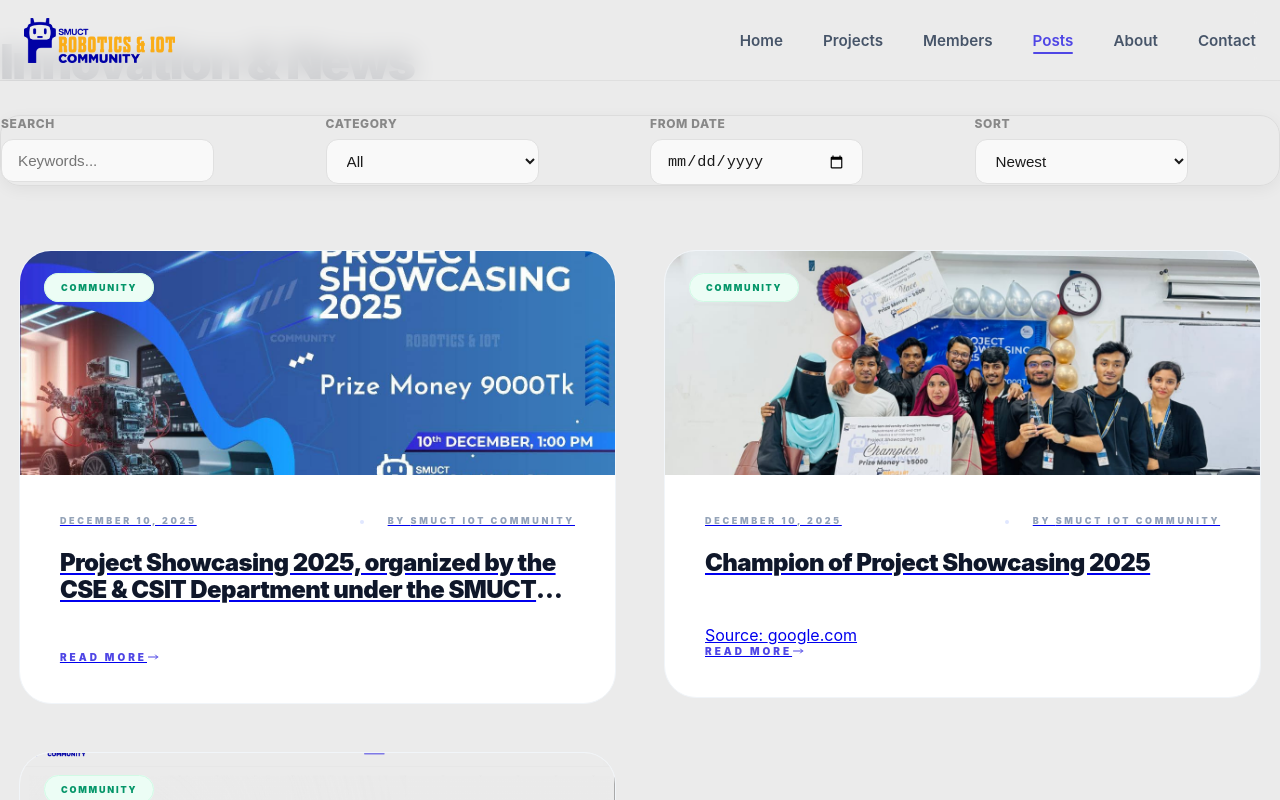
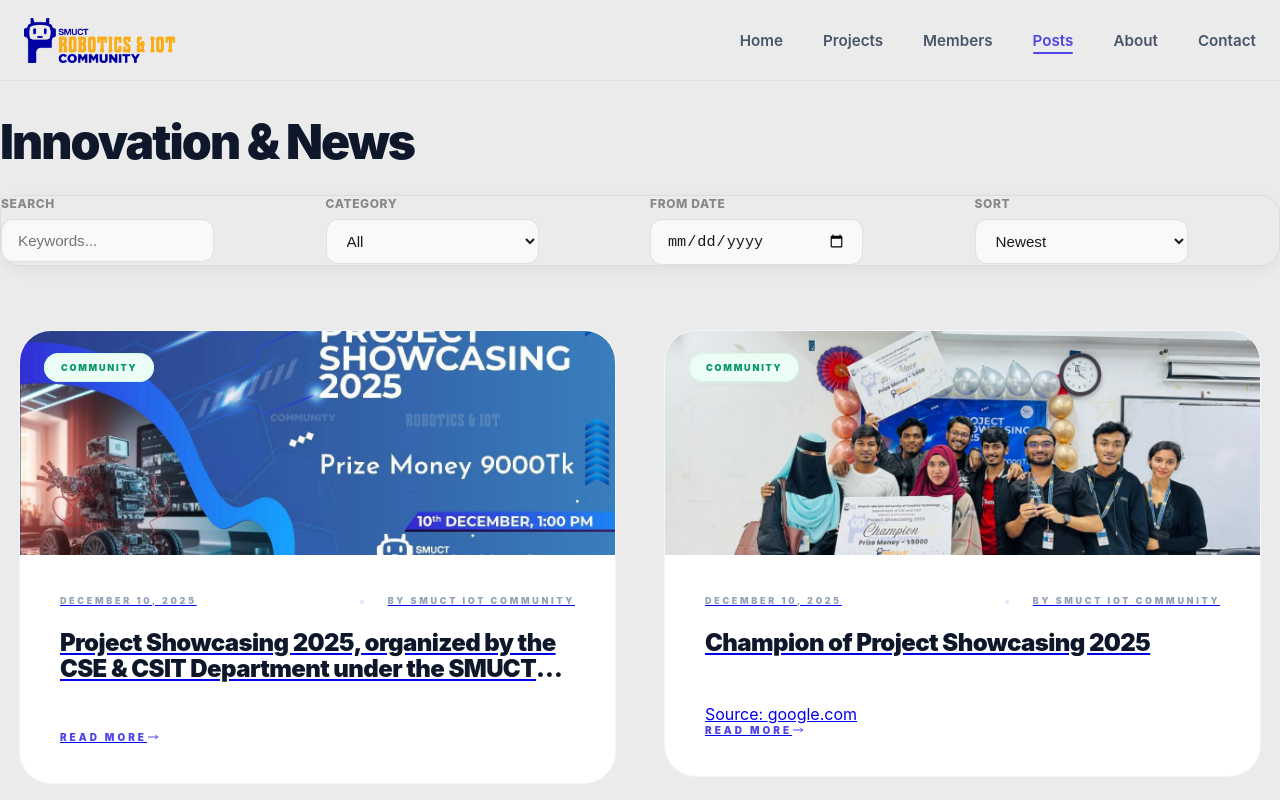
Before and after one commit to smuct-roi/smuct-roi.github.io, a React (Vite) app: page /#/posts in a window 1280 px wide. Shown: the top 800 px of the page. Built offline with nearby package versions, Linux system fonts and the light colour scheme.

Commit message:
post.css margin-top added

```diff
--- a/src/pages/Posts.css
+++ b/src/pages/Posts.css
@@ -1,8 +1,10 @@
 /* --- Filter & Sort Controls --- */
 .main-title, .posts-header{
+   margin-top: 2rem;
   color:#1a1a1a;
 }
 .posts-wrapper {
+   margin-top: 5rem;
   background-color: #ebebeb; /* Your requested background */
   min-height: 100vh;
 
```
Also changed, not shown: 1 other file (tests, documents, lock files or other folders).
